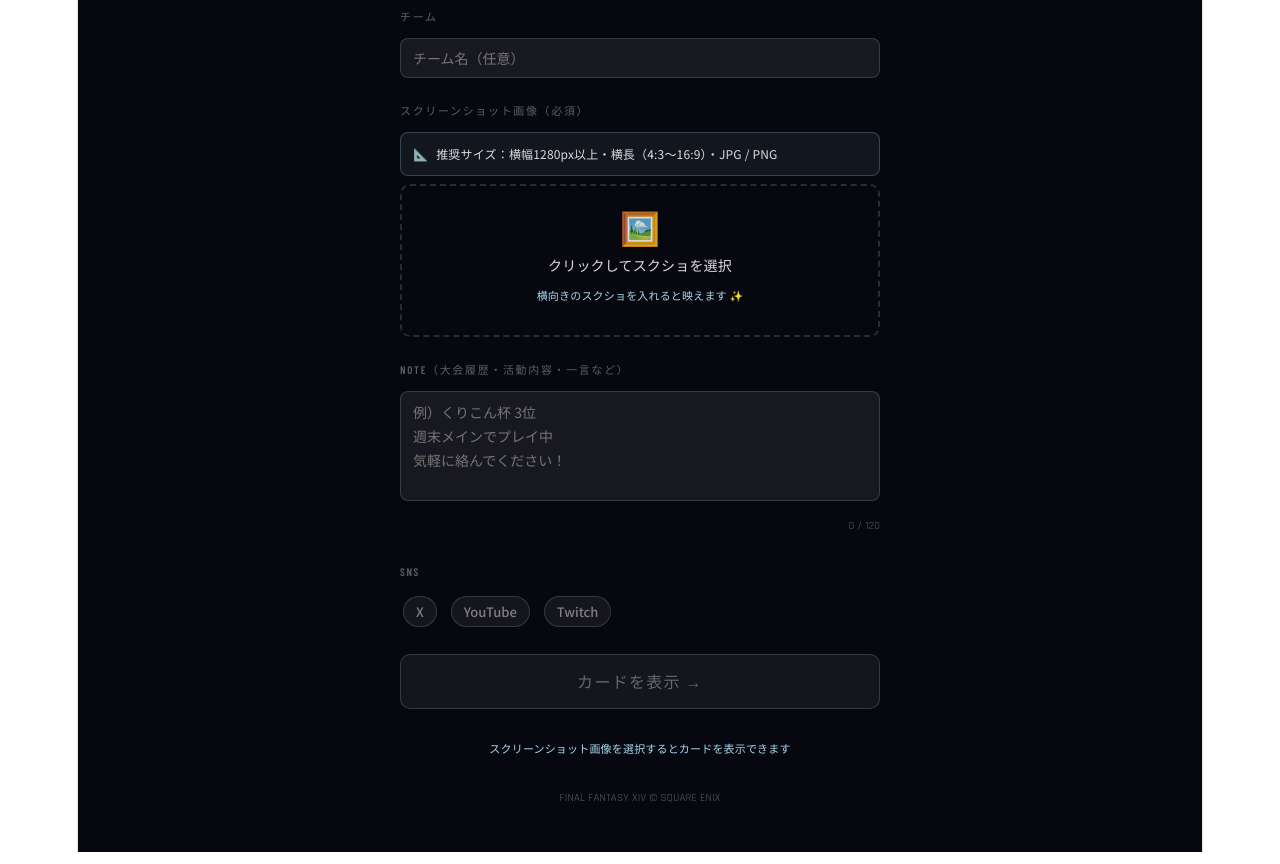
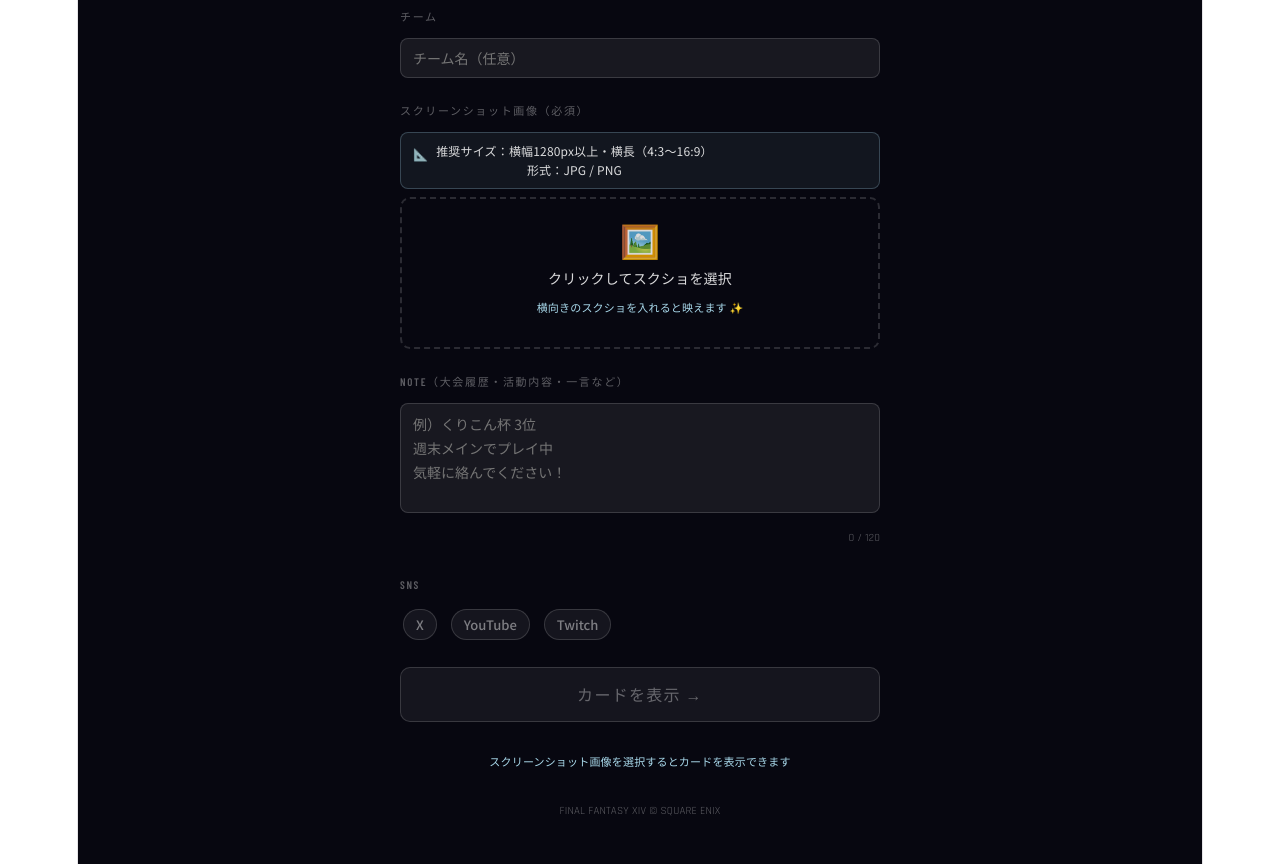
Before and after one commit to reno-pvp-cards/reno-pvp-cards, a React (Vite) app: page / in a window 1280 px wide. Shown: the part 920-1784 px from the top of the page. Built offline with nearby package versions, Linux system fonts and the light colour scheme; a web font is replaced by a local one.

Commit message:
fix: スクショ推奨サイズの注記をスマホで読みやすい2行に整形

```diff
--- a/src/App.jsx
+++ b/src/App.jsx
@@ -467,10 +467,13 @@ function PlayerForm({ onSubmit, theme, onToggleTheme, initialData }) {
               background: t.accentColor + '12', border: `1px solid ${t.accentColor}40`,
               borderRadius: '8px', padding: '8px 12px', marginBottom: '8px',
               fontSize: '12px', color: t.value, fontFamily: "'Noto Sans JP',sans-serif",
-              display: 'flex', alignItems: 'center', gap: '8px',
+              display: 'flex', alignItems: 'flex-start', gap: '8px',
             }}>
-              <span>📐</span>
-              <span>推奨サイズ：横幅1280px以上・横長（4:3〜16:9）・JPG / PNG</span>
+              <span style={{ flexShrink: 0 }}>📐</span>
+              <span style={{ lineHeight: 1.6 }}>
+                推奨サイズ：<span style={{ whiteSpace: 'nowrap' }}>横幅1280px以上</span>・<span style={{ whiteSpace: 'nowrap' }}>横長（4:3〜16:9）</span><br />
+                形式：<span style={{ whiteSpace: 'nowrap' }}>JPG / PNG</span>
+              </span>
             </div>
             {form.screenshotDataUrl ? (
               <div>
```
